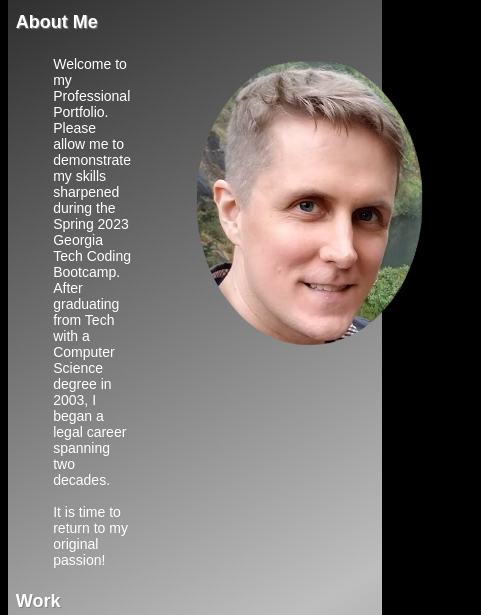
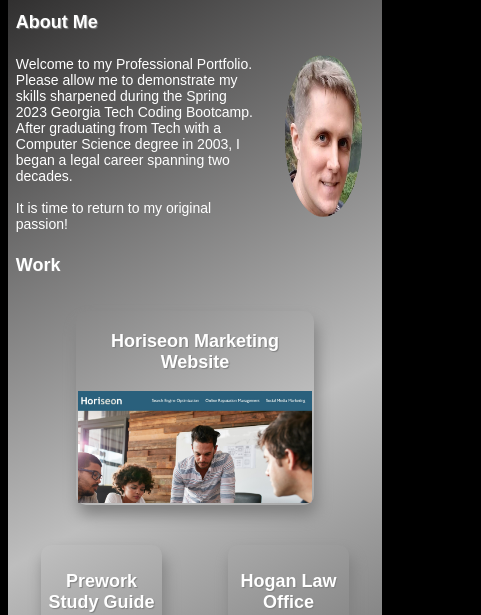
Before and after one commit to JaminHLO/Portfolio, a plain HTML site: page index.html in a window 390 px wide. Shown: the part 205-820 px from the top of the page, 481 px wide, since content can reach past the window. Drawn offline with Linux system fonts and the light colour scheme.

Commit message:
updated media display on mobile and deleted unused images

```diff
--- a/assets/css/reset.css
+++ b/assets/css/reset.css
@@ -1,3 +1,5 @@
+/* Standard reset file to help with compatibility  */
+
 * {
   margin: 0;
   padding: 0;
--- a/assets/css/style.css
+++ b/assets/css/style.css
@@ -1,12 +1,12 @@
 
-
+/* Global default text color and font  */
 * {
     font-family: Arial, Helvetica, sans-serif;
     font-size: 20px;
-    /* box-sizing: border-box; */
     color: white;
 }
 
+/* Default appearance and flow of body of page */
 body {
     display: flex;
     flex-direction: column;
@@ -14,7 +14,7 @@
     background-position: center;
 }
 
-
+/* Appearance and flow of header and footer */
 header, footer {
     display: flex;
     background: black;
@@ -24,6 +24,7 @@
     flex: 0, 100%;
 }
 
+/* Appearance and font of top level heading */
 h1 {
     color: whitesmoke;
     font-family: 'Franklin Gothic Medium', 'Arial Narrow', Arial, sans-serif;
@@ -32,6 +33,7 @@
     text-shadow: 1px 1px 1px grey;
   }
 
+/* Appearance and flow of nav bar */
 nav {
     display: flex;
     background: black;
@@ -40,6 +42,7 @@
     align-items: center;
 }
 
+/* Text appearance for navigation bar links */
 nav a {
     color: lightgrey;
     padding: 10px;
@@ -47,48 +50,41 @@
     text-decoration: none;
   }
 
+/* Navigation bar hover underline effect */
 nav a:hover {
     text-decoration-line: underline;
   }
 
-
+/* Menu lists display inline */
  ul li {
     display: inline;
     }
 
-
-
+/* Appearance spacing and flow of the main attribute */
 main {
     display: flex;
-    align-content: space-around; /**/
+    align-content: space-around;
     background: linear-gradient(331deg, rgb(88, 88, 88) 0%, rgb(190, 190, 190) 45%, rgb(48, 47, 47) 100%);
     background-repeat: no-repeat;
     flex-direction: column;
-    /* gap: 20px; */
 }
 
+/* A standard setting for section attribute spacing */
 section {
     display: flex;
-    /* flex-flow: row, wrap; */
-    /* margin-left: 20px; */
     justify-content: space-around;
 }
 
+/* Appearance of sub headings for site categories */
 h2 {
-    /* display: flex;
-    flex: 1 200px; */
     font-size: 25px;
-    /* min-width: 200px; */
-    margin-left: 2vw; /**/
+    margin-left: 2vw;
     color: white;
     font-weight: bold;
     text-shadow: 1px 1px 1px grey;
 }
 
-/* #work {
-    margin-left: 2vw;
-} */
-
+/* This sets the appearance for the sub headimgs for the project items */
 h3, h4 {
     font-size: 18px;
     color: white;
@@ -96,41 +92,28 @@
     text-shadow: 1px 1px 1px grey;
 }
 
-#about {
+/* This class defines the flow of the about me section elements */
+.about-me {
     display: flex;
-    flex: 1 20%;
+    flex-flow: row, wrap;
+    justify-content: space-around;
 }
 
- /* article {
-    color: white;
-}  */
-
-.about-me {
-    display: flex;
-    flex-flow: column, wrap;
-    justify-content: space-around;
-    /* height: 40vh; */
-    width: 80%;
-    /* max-height: 50vh; */
-    /* padding: 20px; */
-}
-
+/* This sets the appearance for the about me destription text */
 .about-me p {
-    display: flex;
     font: 18px;
     padding: 2vw;
-    /* flex: 70% 300px; */
-    /* max-height: 50vh; */
-}
-
-.about-me img {
-    display: flex;
-    height: 40vh;
-    flex: initial;
 
 }
 
+/* This sets a responable size of my portrait image */
+.about-me img {
+    width: 30vw;
+    max-height: 300px;
+    max-width: 300px;
+}
 
+/* This class defines the flow of my project class items */
 .project-list {
     display: flex;
     flex-wrap: wrap;
@@ -138,11 +121,11 @@
     align-items: flex-start;
 }
 
+/* This class defines the appearance of the project items */
 .project {
     flex-direction: column;
     width: 30vw;
     border: 2px solid transparent;
-    padding: 10px;
     margin: 20px;
     border-radius: 10px;
     box-shadow: 3px 10px 15px gray;
@@ -150,35 +133,34 @@
     transition: all 0.2s ease;
 }
 
+/* This adds an effect when a user hovers over a project class item*/
 .project:hover {
     transform: scale(1.05);
     transform: rotate(1deg);
     box-shadow: inset 0px 0px 8px white, 0 0 15px white;
 }
 
+/* The featured class increases the size of the project display */
 .featured {
     width: 60vw;
 }
 
+/* This is my media section that helps displays on smaller resolutions and devices */
 @media all and (max-width: 768px) {
     header, footer, main, section, article, nav, p {
+        display:flex;
         flex-flow: column, wrap;
         justify-content: space-around;
-        /* gap: 1;  */
         margin: 0;
         font-size:14px;
     }
+    /* reduces size of sub headings */
     h2, h3 {
         font-size:18px;
     }
 
      .project-list{
+        display:flex;
         flex-flow: column, wrap;
       }
 }
-
-/* @media screen and (max-width: 500px) {
-    * {
-        flex-direction: column;
-    }
-} */
--- a/index.html
+++ b/index.html
@@ -25,7 +25,7 @@
         <!-- This is the About Me section -->
         <h2 id="about">About Me</h2>
         <section>
-            <article class="about-me">
+            <section class="about-me">
                 <p>Welcome to my Professional Portfolio.
                 Please allow me to demonstrate my skills sharpened during
                 the Spring 2023 Georgia Tech Coding Bootcamp. After
@@ -34,25 +34,29 @@
                 <br>
                 <br>It is time to return to my original passion!</p>
                 <img src="./assets/images/JaminPNG.png" alt="Jamin Hogan photo">
-            </article>
+                </section>
         </section>
 
         <!-- This is the Work section -->
         <h2 id="work">Work</h2>
         <section>
+            <!-- This is the flexible list of projects -->
             <section class="project-list">
+                <!-- This is my featured project which displays larger -->
                 <section class="project featured">
                     <h3>Horiseon Marketing Website</h3>
                     <img src="./assets/images/Horiseon01.jpg"
                     href="https://jaminhlo.github.io/Horiseon-Marketing-Solutions/Develop/"
                     alt="website with picture of office workers in action">
                 </section>
+                <!-- This is a regular project that displays at standard size -->
                 <section class="project">
                     <h4>Prework Study Guide</h4>
                     <img src="./assets/images/prework01.jpg"
                     href="https://jaminhlo.github.io/prework-study-guide/"
                     alt="website blue bar on top and sections for notes on HTML, CSS, and Git">
                 </section>
+                <!-- This is a regular project that displays at standard size -->
                 <section class="project">
                     <h4>Hogan Law Office</h4>
                     <img src="./assets/images/HLO02.jpg"
@@ -62,14 +66,11 @@
             </section>
         </section>
 
-
-
-
     <footer>
-         <!-- This is the Contact Me section -->
+         <!-- This is the Contact Me section with links to phone, email, and my repo -->
         <section>
             <h2 id="contact">Contact Me</h2>
-        </section>
+
         <nav>
             <ul>
                 <li><a href="tel:2054227720">205.422.7720</a></li>
@@ -77,6 +78,7 @@
                 <li><a href="https://github.com/JaminHLO/">GitHub</a></li>
             </ul>
         </nav>
+        </section>
     </footer>
 </main>
 
```
